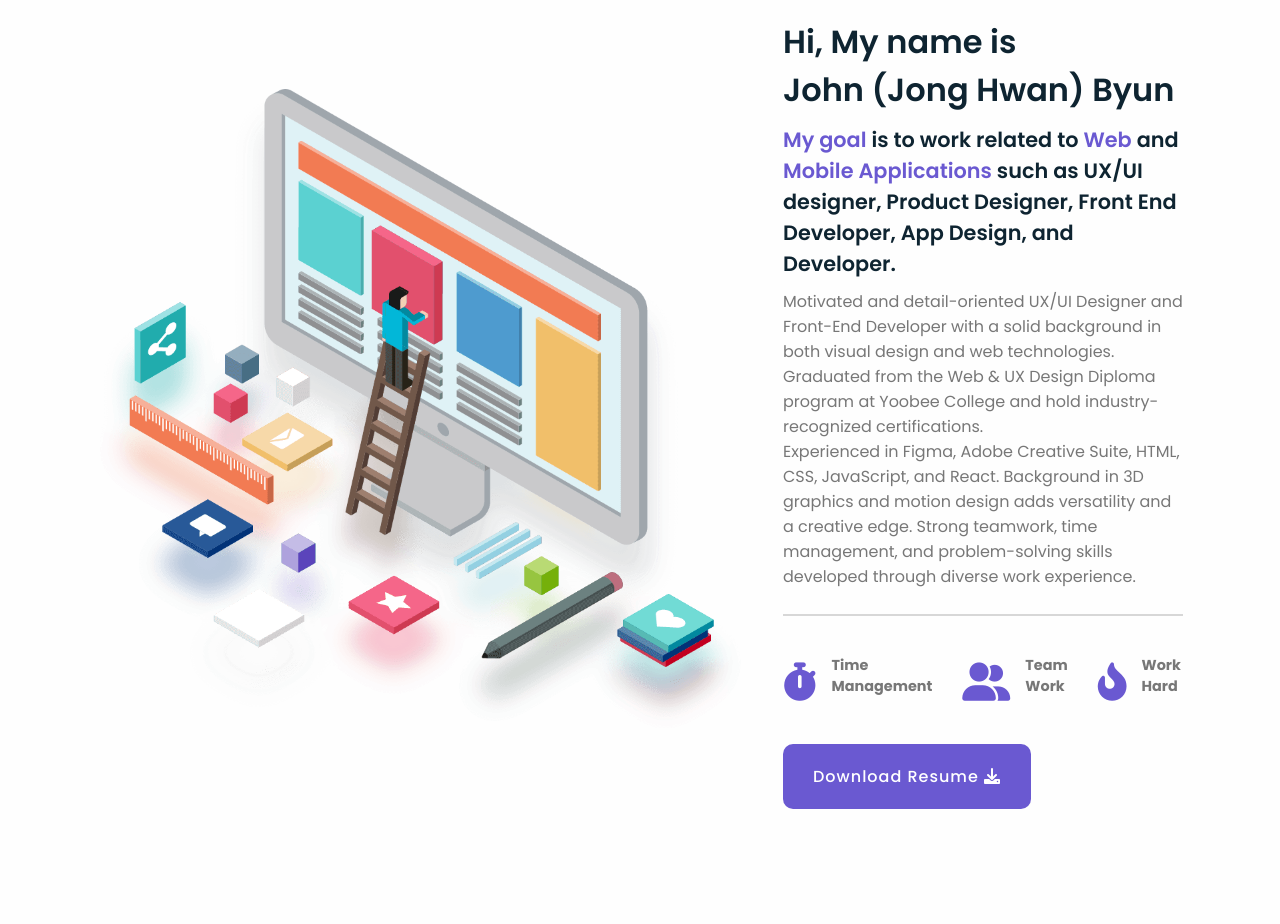
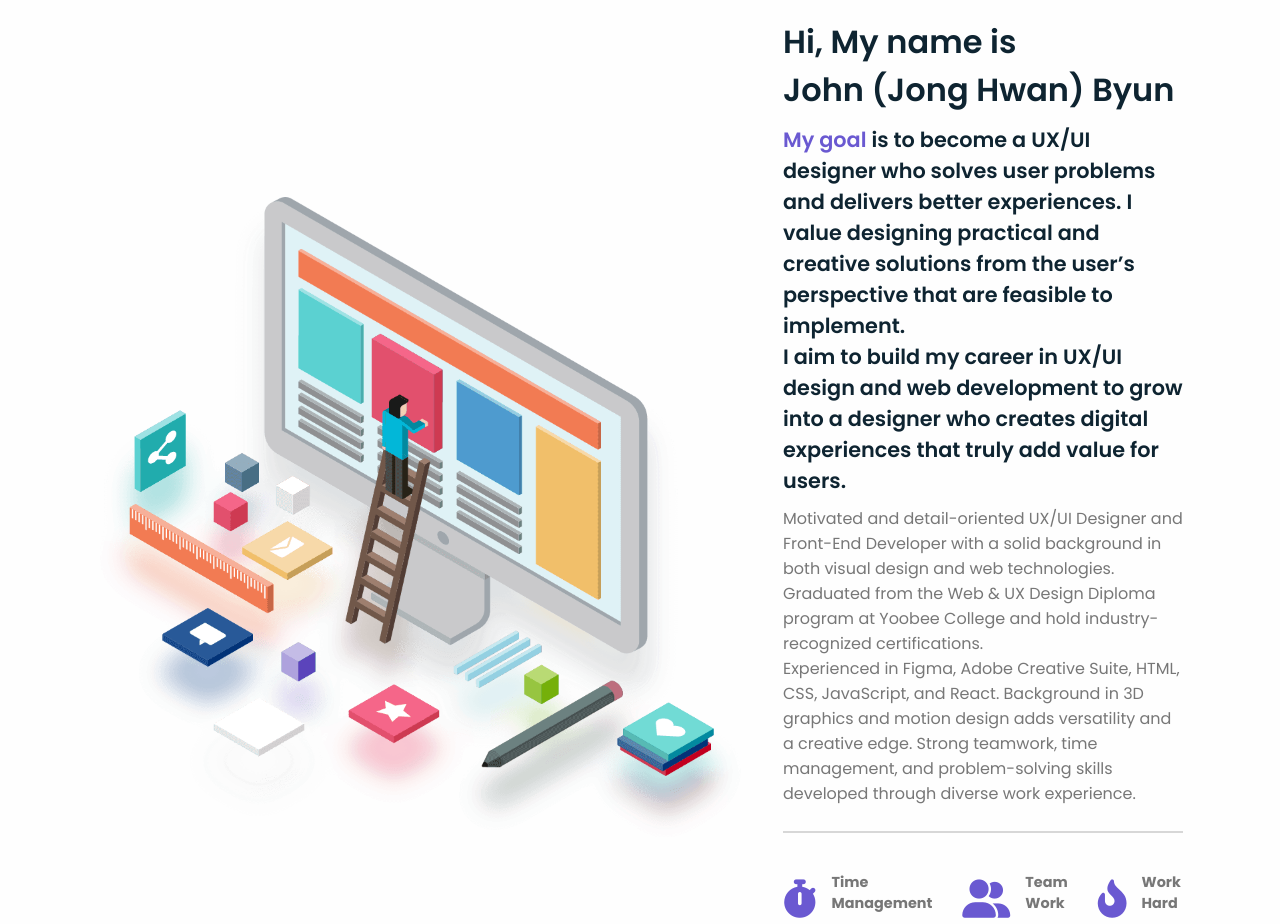
Before and after one commit to jhb-design/jhb_portfolio.github.io, a plain HTML site: page index.html in a window 1280 px wide. Shown: the part 1360-2284 px from the top of the page. Drawn offline with nearby package versions, Linux system fonts and the light colour scheme.

Commit message:
Update index.html

```diff
--- a/index.html
+++ b/index.html
@@ -92,8 +92,9 @@
           <div class="about-info">
             <div class="description">
               <h3>Hi, My name is<br> John (Jong Hwan) Byun</h3>
-              <h4><span>My goal</span> is to work related to <span> Web </span> and <span>Mobile Applications </span> such as UX/UI designer, Product Designer, Front End Developer, App Design, and Developer.
-                </h4>
+              <h4><span>My goal </span> is to become a UX/UI designer who solves user problems and delivers better experiences. I value designing practical and creative solutions from the user’s perspective that are feasible to implement. <br>
+                I aim to build my career in UX/UI design and web development to grow into a designer who creates digital experiences that truly add value for users.
+              </h4>
               <p>
               Motivated and detail-oriented UX/UI Designer and Front-End Developer with a solid background in both visual design and web technologies. Graduated from the Web & UX Design Diploma program at Yoobee College and hold industry-recognized certifications. <br>
               Experienced in Figma, Adobe Creative Suite, HTML, CSS, JavaScript, and React. Background in 3D graphics and motion design adds versatility and a creative edge. Strong teamwork, time management, and problem-solving skills developed through diverse work experience. <br>
```
